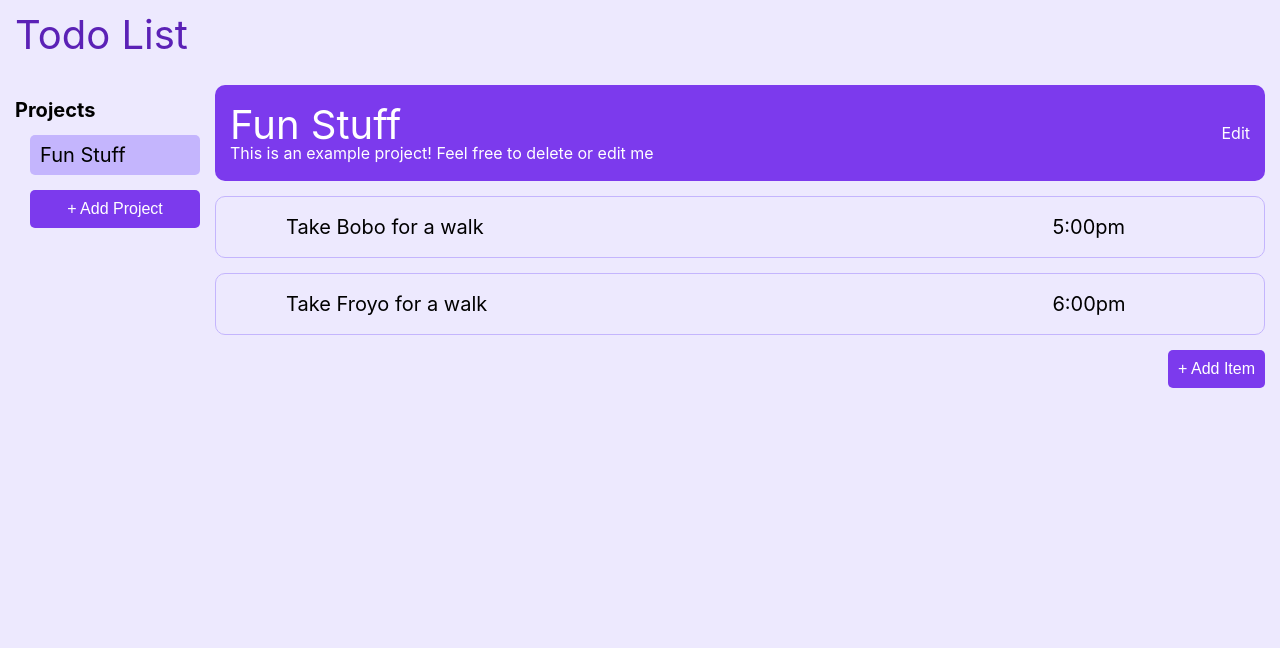
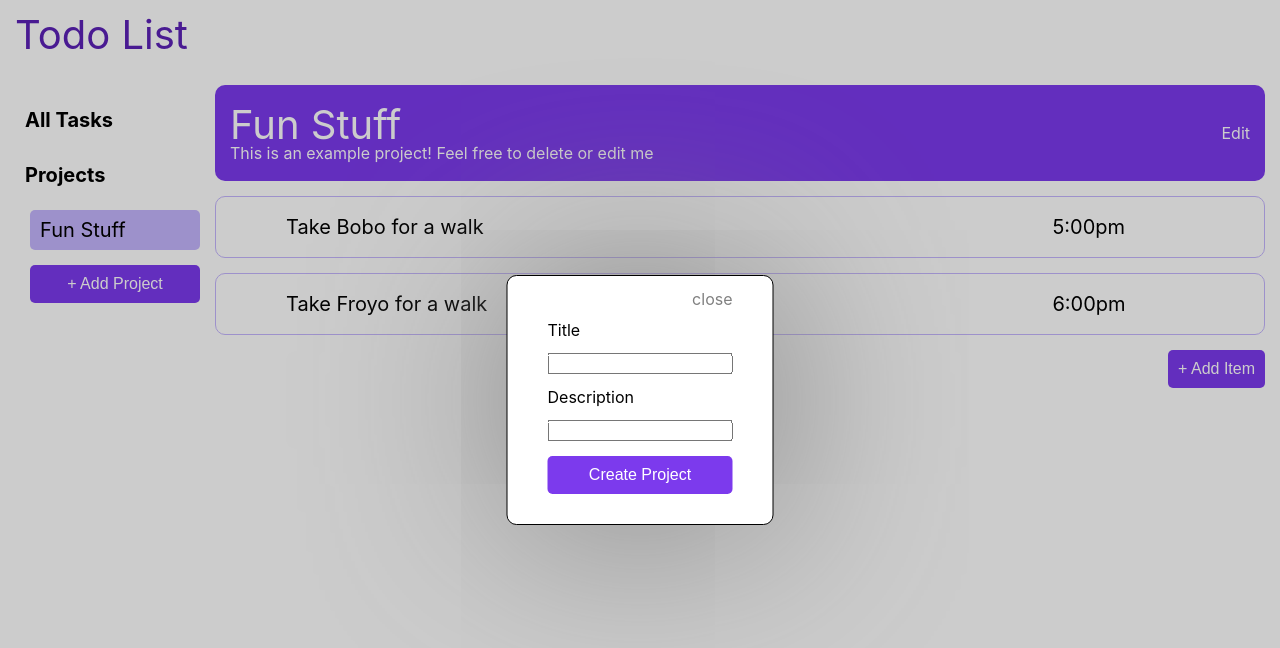
Before and after one commit to sykoivisto/todo-list, a website built with webpack: page src/index.html in a window 1280 px wide. Both pictures are taken after a click on the button "+ Add Project". Built offline with nearby package versions, Linux system fonts and the light colour scheme.

Commit message:
add project functionality

```diff
--- a/src/css/index.css
+++ b/src/css/index.css
@@ -42,6 +42,14 @@ table {
 	border-spacing: 0;
 }
 
+
+/**********************
+***********************
+********CUSTOM*********
+***********************
+***********************
+**********************/
+
 :root {
     --light: #ede9fe;
     --accent: #c4b5fd;
@@ -50,7 +58,7 @@ table {
     --dark: #5b21b6;
 }
 body {
-    background-color: var(--light);
+    background-color: white;
     font-family: -apple-system, BlinkMacSystemFont, "Segoe UI", Roboto, Oxygen-Sans, Ubuntu, Cantarell, "Helvetica Neue",sans-serif;
     box-sizing: border-box;
 }
@@ -80,11 +88,11 @@ nav h3 {
     margin-bottom: 15px;
     font-weight: bold;
 }
-nav li {
+nav li, nav h3 {
     padding: 10px;
     border-radius: 5px;
 }
-nav li:hover {
+nav li:hover, #all-tasks:hover {
     background-color: var(--dark-accent);
     cursor: pointer;
     color: white;
@@ -149,3 +157,45 @@ button:hover {
 #add-project {
     margin: 15px 0 0 15px;
 }
+
+/**********************
+***********************
+******Menu Popup*******
+***********************
+***********************
+**********************/
+
+.popup-menu {
+    position: absolute;
+    top: 0;
+    left: 0;
+    width: 100vw;
+    height: 100vh;
+    background-color: rgba(0,0,0,.2);
+}
+.popup-menu form {
+    border: 1px solid black;
+    border-radius: 10px;
+    background-color: white;
+
+    position: fixed;
+    top: 50%;
+    left: 50%;
+    transform: translate(-50%, -50%);
+
+    padding: 15px 40px 30px 40px;
+
+    box-shadow: 0 0 200px grey;
+
+    display: flex;
+    flex-direction: column;
+    gap: 15px;
+}
+.close-popup {
+    align-self: end;
+    color: grey;
+}
+.close-popup:hover {
+    text-decoration: underline;
+    cursor: pointer;
+}
--- a/src/index.html
+++ b/src/index.html
@@ -6,7 +6,6 @@
     <title>Todo List</title>
     <meta name="viewport" content="width=device-width,initial-scale=1">
     <link rel="icon" href="favicon.ico">
-    <script defer="defer" src="bundle.js"></script>
 </head>
 
 <body>
@@ -18,10 +17,11 @@
 
     <div class="content">
         <nav>
+            <h3 id="all-tasks">All Tasks</h3>
             <h3>Projects</h3>
             <ul id="projects-nav">
             </ul>
-            <button id="add-project">+ Add Project</button>
+            <button id="add-project" onclick="domManager.onClickAddProject()">+ Add Project</button>
         </nav>
         <main>
             <div id="page-header">
--- a/src/index.js
+++ b/src/index.js
@@ -42,8 +42,6 @@ const listManager = (() => {
                 2
             )
         );
-
-        projects.push(defaultProject);
     };
 
     const createProject = (title, desc) => {
@@ -51,6 +49,8 @@ const listManager = (() => {
 
         newProject.title = title;
         newProject.desc = desc;
+
+        projects.push(newProject);
 
         return (newProject);
     }
@@ -91,11 +91,10 @@ const domManager = (() => {
         projectName.innerText = p.title;
         projectDesc.innerText = p.desc;
 
-        //our content is going to go in <main>
-        const main = document.querySelector('main');
-
         //find our task list <div>
         const project = document.getElementById('task-list');
+        //clear any leftover content
+        project.innerHTML = '';
 
         //loop through our array of tasks and render each task
         p.todoItems.forEach(tdi => {
@@ -128,7 +127,7 @@ const domManager = (() => {
             li.classList.remove('active')
         })
         //put the active class on the current project
-        const newActive = document.querySelector(`[data-title='${p.title}']`);
+        const newActive = document.querySelector(`[data-index='${listManager.projects.indexOf(p)}']`);
         newActive.classList.add('active');
     }
 
@@ -136,23 +135,103 @@ const domManager = (() => {
     const renderProjectList = (pl) => {
         //get the ul
         const ul = document.getElementById('projects-nav');
+        //erase the old content
+        ul.innerHTML = ('')
 
         //loop thru the array and do the thing
-        pl.forEach(p => {
+        pl.forEach((p, i) => {
             //make a new list item for the project
             const li = document.createElement('li');
             li.innerText = p.title;
-            li.setAttribute('data-title', p.title);
+            li.setAttribute('data-index', i);
+            //add our click listener for navigation
+            li.addEventListener('click', () => {
+                renderProject(p);
+            })
             ul.appendChild(li);
         });
+    }
+
+    //render the menu for creating a new project
+    const onClickAddProject = () => {
+        //create our menu
+        const menu = document.createElement('div');
+        menu.classList.add('popup-menu');
+
+        //create our form
+        const form = document.createElement('form');
+
+        //add a close button
+        const close = document.createElement('p');
+        close.classList.add('close-popup');
+        close.innerText = 'close';
+        close.addEventListener('click', () => {
+            document.querySelector('.popup-menu').remove();
+        })
+        form.appendChild(close);
+
+        //create our inputs and labels
+        //title label
+        const titleLabel = document.createElement('label');
+        titleLabel.htmlFor = 'pTitle';
+        titleLabel.innerText = 'Title';
+        form.appendChild(titleLabel);
+        //title input
+        const titleInput = document.createElement('input');
+        titleInput.setAttribute('type', 'text');
+        titleInput.setAttribute('name', 'pTitle');
+        titleInput.setAttribute('id', 'pTitle');
+        titleInput.required = true;
+        form.appendChild(titleInput);
+        //desc label
+        const descLabel = document.createElement('label');
+        descLabel.htmlFor = 'pDesc';
+        descLabel.innerText = 'Description';
+        form.appendChild(descLabel);
+        //desc input
+        const descInput = document.createElement('input');
+        descInput.setAttribute('type', 'text');
+        descInput.setAttribute('name', 'pDesc');
+        descInput.setAttribute('id', 'pDesc');
+        descInput.required = true;
+        form.appendChild(descInput);
+
+        //add submit button
+        const submit = document.createElement('button');
+        submit.setAttribute('type', 'submit');
+        submit.innerText = 'Create Project';
+        form.appendChild(submit);
+
+
+        //do stuff to create our new project
+        form.onsubmit = (e) => {
+            e.preventDefault();
+            //create our new project
+            listManager.createProject(titleInput.value, descInput.value)
+            //refresh our project list
+            renderProjectList(listManager.projects);
+            //navigate to our new project
+            renderProject(listManager.projects[listManager.projects.length-1])
+            //destory our menu
+            document.querySelector('.popup-menu').remove();
+        }
+
+        //append our <form> to the menu <div>
+        menu.appendChild(form);
+
+        const body = document.querySelector('body');
+        body.appendChild(menu);
     }
 
     return {
         renderProject,
         renderProjectList,
+        onClickAddProject
     }
 })();
 
+//make domManager accessible from the dom because i want to use the onclick attribute instead of event listeners for some buttons
+window.domManager = domManager;
 
 //temp rendering the default project
 listManager.createDefaultProject();
--- a/webpack.config.js
+++ b/webpack.config.js
@@ -26,7 +26,7 @@ const config = {
         new HtmlWebpackPlugin({
             template: './src/index.html',
             favicon: './src/favicon.ico',
-            inject: false
+            // inject: false
         }),
 
         new MiniCssExtractPlugin(),
```
